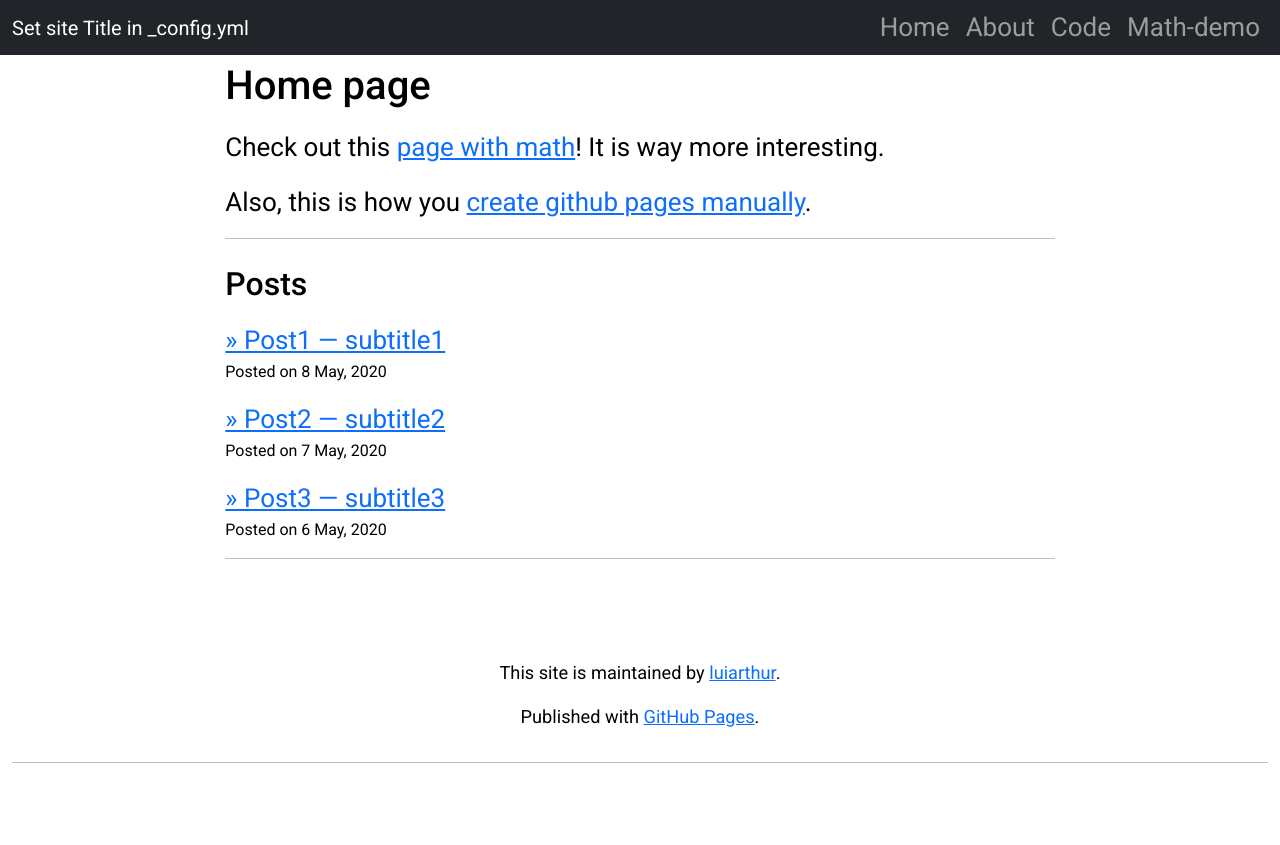
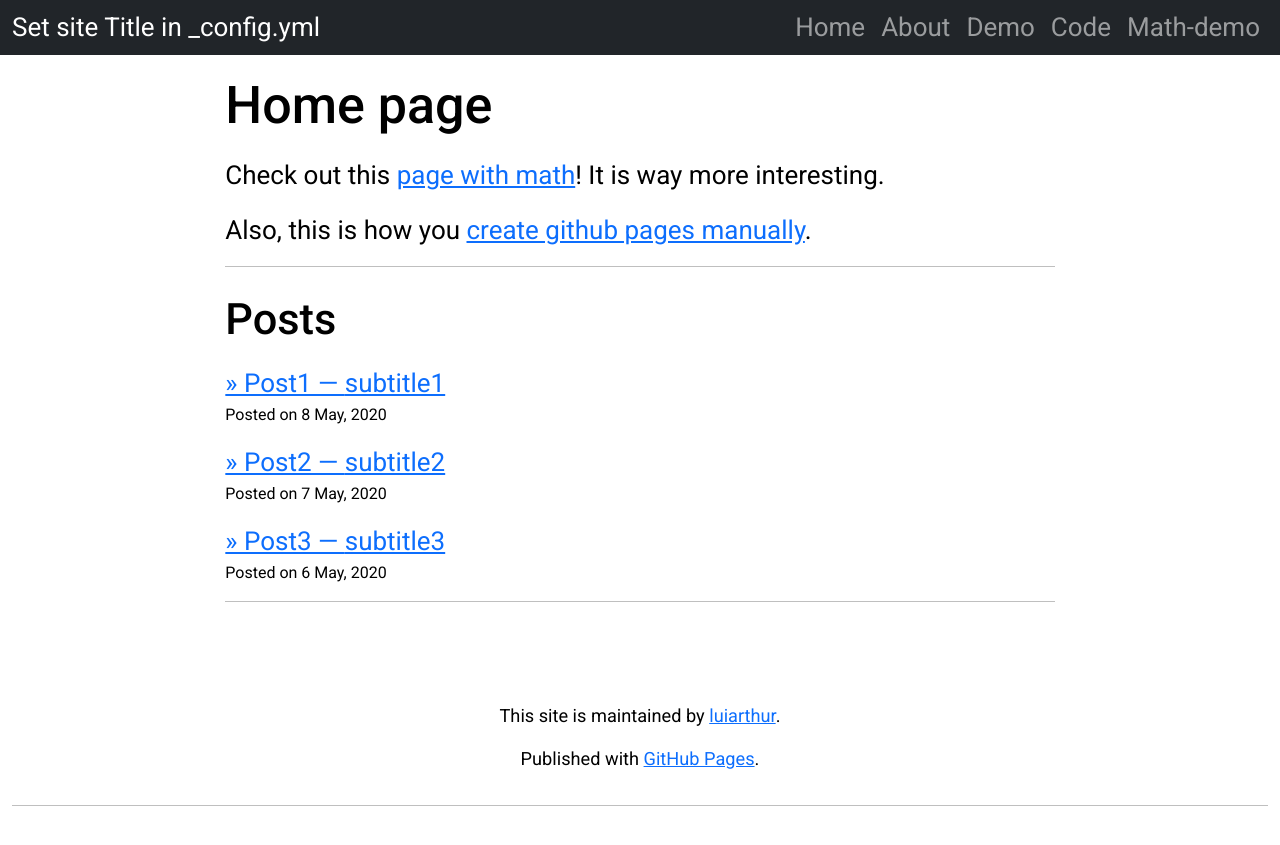
Before and after one commit to luiarthur/ghpage-template, a Jekyll site: the page built from docs/index.md, in a window 1280 px wide. Shown: the top 845 px of the page. Built offline with Jekyll 4.4.1, drawn with Linux system fonts in a browser that asks for light colours; nearby versions of some CDN libraries; comment, search, counter and statistics services are not loaded; our own code applies the rules of GitHub Pages for plain Markdown files.

```diff
--- a/docs/assets/css/custom.css
+++ b/docs/assets/css/custom.css
@@ -2,7 +2,6 @@
   --main-font-family: 'Roboto', sans-serif;
   --main-font-weight: 400;
   --main-bold-font-weight: 500;
-  /*--main-font-size: 21px;*/
   --main-font-size: 26px;
 }
 div#disqus_thread {
@@ -15,9 +14,15 @@ body, h1, h2, h3, h4, h5, h6 {
 }
 h1, h2, h3, h4, h5, h6 {
   font-weight: var(--main-bold-font-weight);
-  padding-bottom: 10px;
-  padding-top: 10px;
+  padding-bottom: calc(var(--main-font-size) * 0.4);
+  padding-top: calc(var(--main-font-size) * 0.4);
 }
+h1 { font-size: calc(var(--main-font-size) / .50); }
+h2 { font-size: calc(var(--main-font-size) / .60); }
+h3 { font-size: calc(var(--main-font-size) / .70); }
+h4 { font-size: calc(var(--main-font-size) / .80); }
+h5 { font-size: calc(var(--main-font-size) / .90); }
+h6 { font-size: calc(var(--main-font-size) / .95); }
 strong { font-weight: var(--main-bold-font-weight); }
 body {
   font-size: var(--main-font-size);
@@ -27,9 +32,9 @@ footer {
   font-size: calc(var(--main-font-size) * 0.7);
 }
 pre.highlight {
-  padding: 10px;
-  border-radius: 10px;
+  padding: calc(var(--main-font-size) * 0.4);
+  border-radius: calc(var(--main-font-size) * 0.4);
 }
 .row.main-content {
-  margin-top: 2em;
+  margin-top: calc(var(--main-font-size) * 2.5);
 }
--- a/docs/assets/css/navbar-custom.css
+++ b/docs/assets/css/navbar-custom.css
@@ -8,7 +8,7 @@
   padding: 0;
 }
 .navbar-custom .navbar-toggler {
-  border: 0px;
+  border: 0;
 }
 .navbar-custom .navbar-toggler:focus,
 .navbar-custom .navbar-toggler:active,
@@ -16,3 +16,6 @@
     outline: none;
     box-shadow: none;
 }
+.navbar-custom .navbar-brand {
+  font-size: var(--main-font-size);
+}
```
Also changed, not shown: docs/About.md (+0 -1 lines), docs/Demo.md (added, +24 -0 lines).
